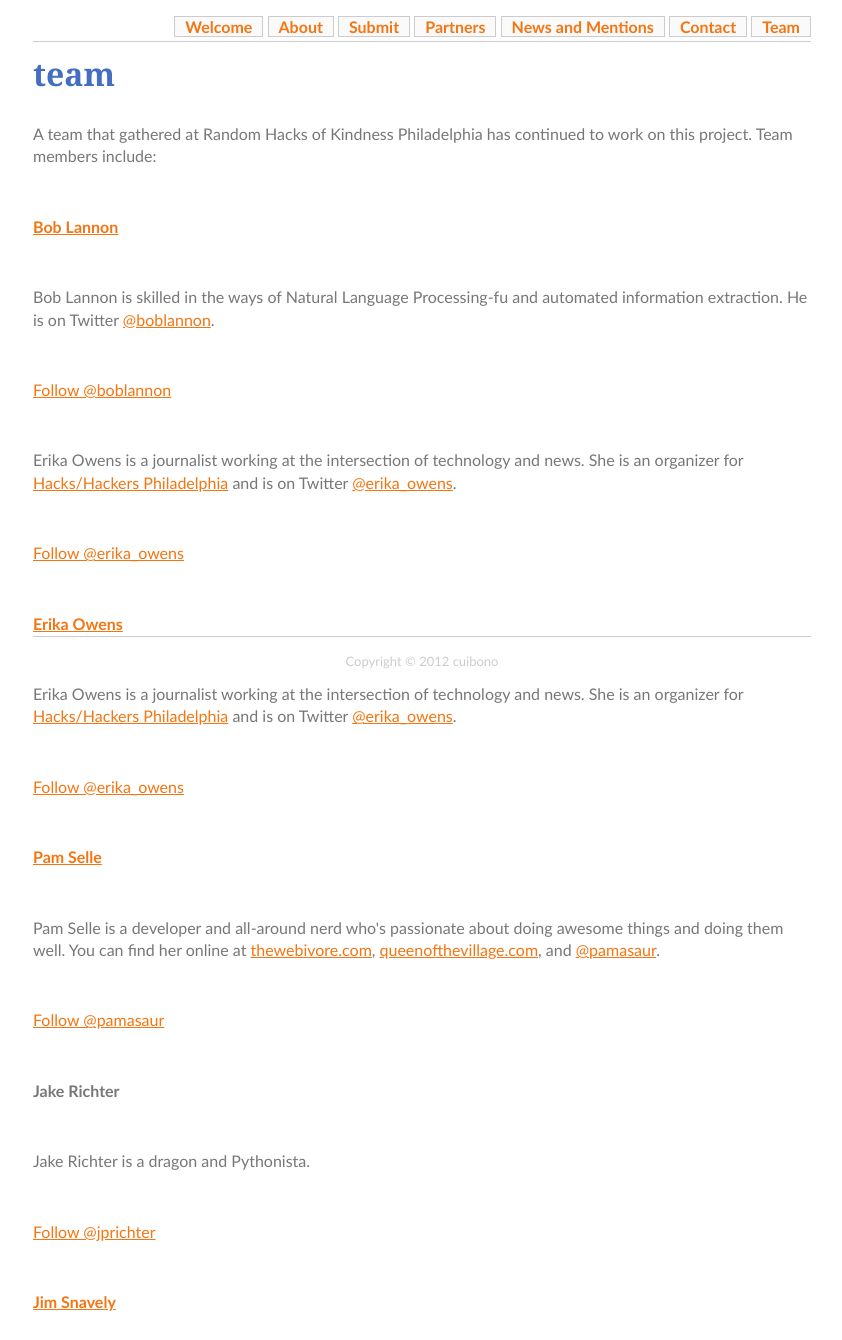
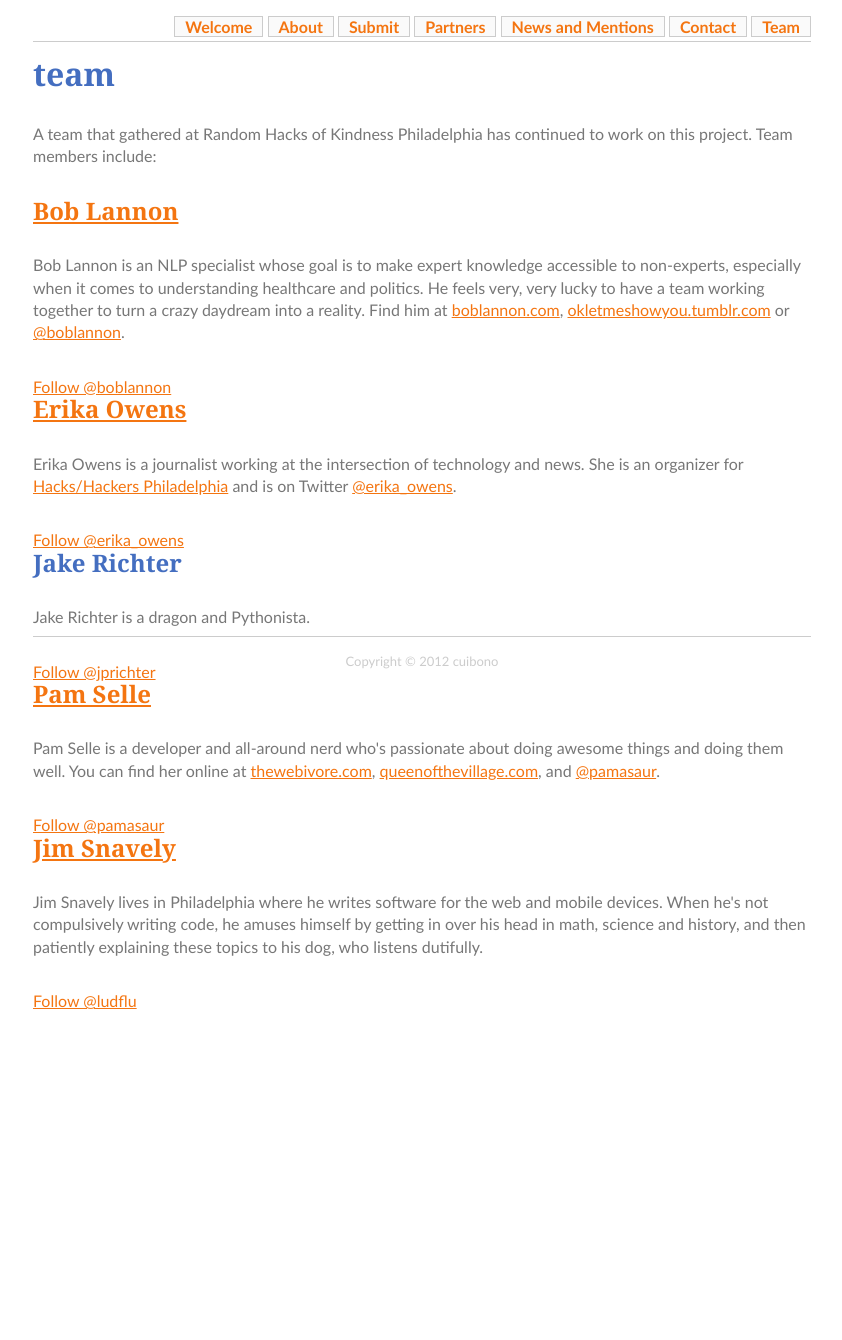
Before and after one commit to CuiBono/cuibono_webservice, a Django app: template templates/team.html in a window 1280 px wide. Shown: the part 115-1455 px from the top of the page, without its empty margins (218-1060 px from the left). After the commit the page ends 1124 px from the top, so only its background shows below. Run offline with Django 3.2, Linux system fonts and the light colour scheme; the template is opened without the code that fills it, so the values that code supplies are empty; parts of the project's set-up code (start-up, migrations or seed data) failed here and were passed over; some libraries are stand-ins or nearby versions.

Commit message:
Updating team page, updating CSS

```diff
--- a/static/default.css
+++ b/static/default.css
@@ -91,6 +91,13 @@ a:hover {
 	border-bottom: 2px dotted #CCCCCC;
 }
 
+#content h3 {
+	font-weight: bold;
+	text-transform: none;
+	font-size: 1.5em;
+	margin: 0;
+}
+
 #content p {
 	padding: 1em 0;
 }
--- a/templates/team.html
+++ b/templates/team.html
@@ -5,40 +5,38 @@
     <p>A team that gathered at Random Hacks of Kindness Philadelphia has continued to work on this project.
     Team members include: </p>
 
-    <p><strong><a href="https://github.com/boblannon">Bob Lannon</a></strong></p>
+    <h3><a href="https://github.com/boblannon">Bob Lannon</a></h3>
 
-    <p>Bob Lannon is skilled in the ways of Natural Language Processing-fu and automated information extraction. He is on Twitter <a href="http://twitter.com/boblannon">@boblannon</a>.</p>
+    <p>Bob Lannon is an NLP specialist whose goal is to make expert knowledge accessible to non-experts, especially when it comes to understanding healthcare and politics.
+    He feels very, very lucky to have a team working together to turn a crazy daydream into a reality.
+    Find him at <a href="http://boblannon.com">boblannon.com</a>, <a href="http://okletmeshowyou.tumblr.com">okletmeshowyou.tumblr.com</a>
+    or <a href="http://twitter.com/boblannon">@boblannon</a>.</p>
 
-    <p><a href="https://twitter.com/boblannon" class="twitter-follow-button" data-show-count="false">Follow @boblannon</a></p>
+    <div class="button_space"><a href="https://twitter.com/boblannon" class="twitter-follow-button" data-show-count="false">Follow @boblannon</a></div>
+
+    <h3><a href="http://www.erikaowens.com/">Erika Owens</a></h3>
 
     <p>Erika Owens is a journalist working at the intersection of technology and news.
     She is an organizer for <a href="http://www.meetup.com/HacksHackersPhilly/">Hacks/Hackers Philadelphia</a>
     and is on Twitter <a href="http://twitter.com/erika_owens">@erika_owens</a>.</p>
 
-    <p><a href="https://twitter.com/erika_owens" class="twitter-follow-button" data-show-count="false">Follow @erika_owens</a></p>
+    <div class="button_space"><a href="https://twitter.com/erika_owens" class="twitter-follow-button" data-show-count="false">Follow @erika_owens</a></div>
 
-    <p><strong><a href="#">Erika Owens</a></strong></p>
+    <h3>Jake Richter</h3>
 
-    <p>Erika Owens is a journalist working at the intersection of technology and news.
-    She is an organizer for <a href="http://www.meetup.com/HacksHackersPhilly/">Hacks/Hackers Philadelphia</a>
-    and is on Twitter <a href="http://twitter.com/erika_owens">@erika_owens</a>.</p>
+    <p>Jake Richter is a dragon and Pythonista.</p>
 
-    <p><a href="https://twitter.com/erika_owens" class="twitter-follow-button" data-show-count="false">Follow @erika_owens</a></p>
+    <div class="button_space"><a href="https://twitter.com/jprichter" class="twitter-follow-button" data-show-count="false">Follow @jprichter</a></div>
 
-    <p><strong><a href="http://thewebivore.com">Pam Selle</a></strong></p>
+    <h3><a href="http://thewebivore.com">Pam Selle</a></h3>
 
     <p>Pam Selle is a developer and all-around nerd who's passionate about doing awesome things and doing them well.
     You can find her online at <a href="http://thewebivore.com">thewebivore.com</a>, <a href="http://queenofthevillage.com">queenofthevillage.com</a>, and <a href="http://twitter.com/pamasaur">@pamasaur</a>.</p>
 
-    <p><a href="https://twitter.com/pamasaur" class="twitter-follow-button" data-show-count="false">Follow @pamasaur</a></p>
+    <div class="button_space"><a href="https://twitter.com/pamasaur" class="twitter-follow-button" data-show-count="false">Follow @pamasaur</a></div>
 
-    <p><strong>Jake Richter</strong></p>
 
-    <p>Jake Richter is a dragon and Pythonista.</p>
-
-    <p><a href="https://twitter.com/jprichter" class="twitter-follow-button" data-show-count="false">Follow @jprichter</a></p>
-
-    <p><strong><a href="https://plus.google.com/104529297658810068493/about">Jim Snavely</a></strong></p>
+    <h3><a href="https://plus.google.com/104529297658810068493/about">Jim Snavely</a></h3>
 
     <p>Jim Snavely lives in Philadelphia where he writes software for the
     web and mobile devices. When he's not compulsively writing code,
@@ -46,7 +44,7 @@
     history, and then patiently explaining these topics to his dog, who
     listens dutifully.</p>
 
-    <p><a href="https://twitter.com/ludflu" class="twitter-follow-button" data-show-count="false">Follow @ludflu</a></p>
+    <div class="button_space"><a href="https://twitter.com/ludflu" class="twitter-follow-button" data-show-count="false">Follow @ludflu</a></div>
 
     <script>!function(d,s,id){var js,fjs=d.getElementsByTagName(s)[0];if(!d.getElementById(id)){js=d.createElement(s);js.id=id;js.src="//platform.twitter.com/widgets.js";fjs.parentNode.insertBefore(js,fjs);}}(document,"script","twitter-wjs");</script>
 
```
